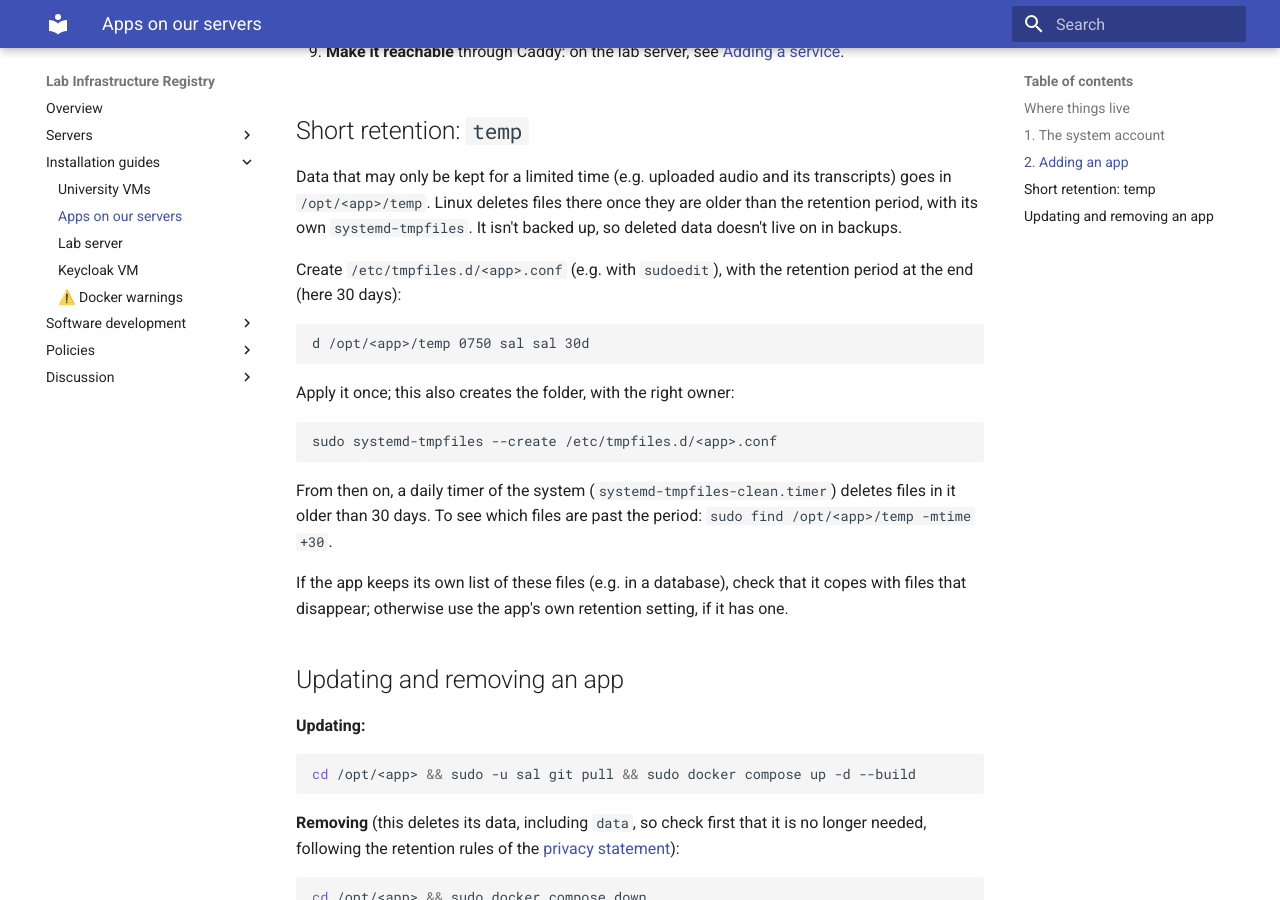
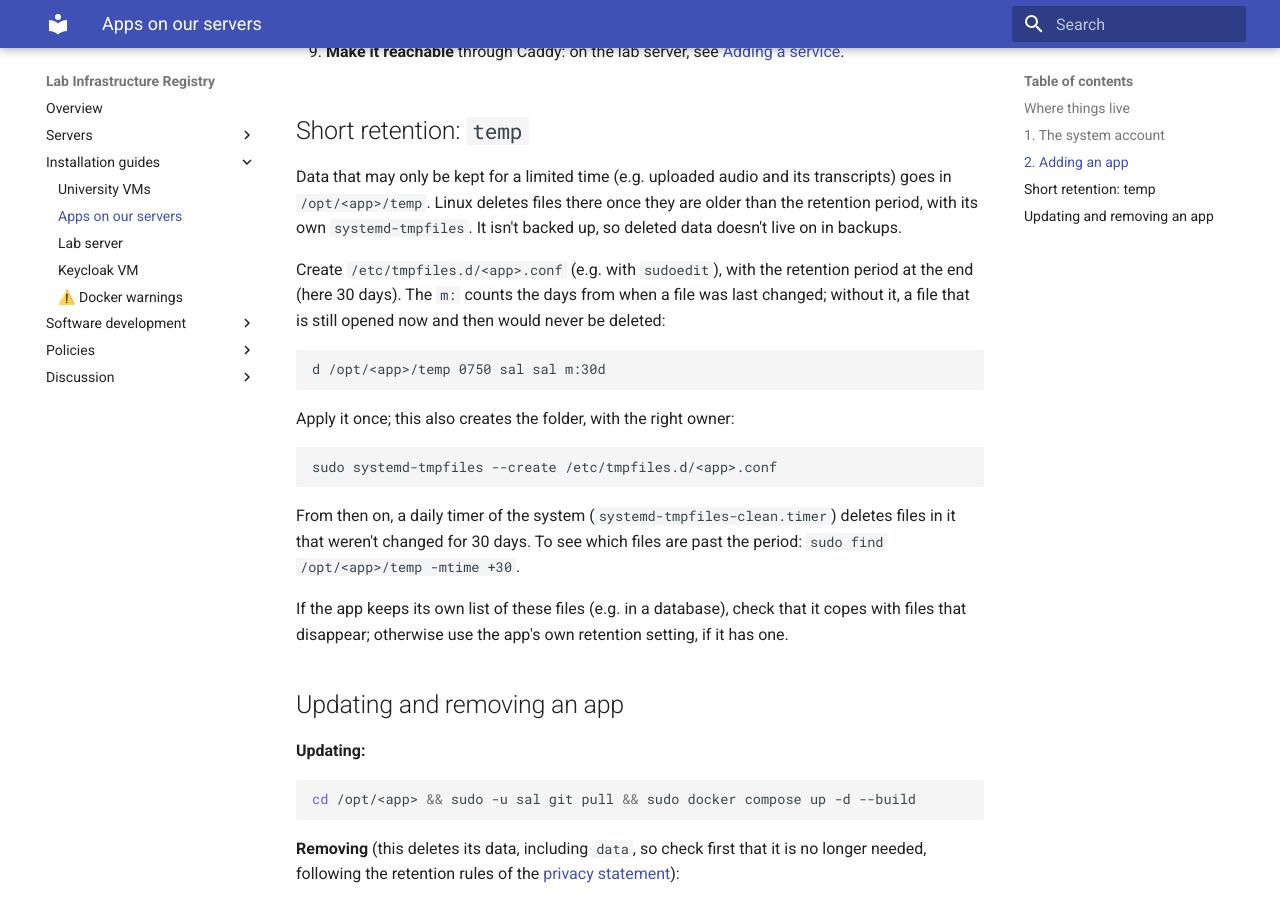
Before and after one commit to kasperwelbers/societal-analytics-lab-infra, an MkDocs documentation site: the page built from docs/install/apps.md, in a window 1280 px wide and 900 px high, scrolled down 3185 px. Built offline with MkDocs 1.6.1 and Material for MkDocs 9.7.7, drawn with Linux system fonts in a browser that asks for light colours.

Commit message:
Apps: tmpfiles retention counts from the last change (m:), tested
Co-Authored-By: Claude Opus 5.5 <noreply@anthropic.com>
Claude-Session: https://claude.ai/code/session_019W6Pqxp2q1zbwJeh2ybKkP

````diff
--- a/docs/install/apps.md
+++ b/docs/install/apps.md
@@ -104,10 +104,10 @@ sudo usermod -aG sal <admin>
 
 Data that may only be kept for a limited time (e.g. uploaded audio and its transcripts) goes in `/opt/<app>/temp`. Linux deletes files there once they are older than the retention period, with its own `systemd-tmpfiles`. It isn't backed up, so deleted data doesn't live on in backups.
 
-Create `/etc/tmpfiles.d/<app>.conf` (e.g. with `sudoedit`), with the retention period at the end (here 30 days):
+Create `/etc/tmpfiles.d/<app>.conf` (e.g. with `sudoedit`), with the retention period at the end (here 30 days). The `m:` counts the days from when a file was last changed; without it, a file that is still opened now and then would never be deleted:
 
 ```
-d /opt/<app>/temp 0750 sal sal 30d
+d /opt/<app>/temp 0750 sal sal m:30d
 ```
 
 Apply it once; this also creates the folder, with the right owner:
@@ -116,7 +116,7 @@ Apply it once; this also creates the folder, with the right owner:
 sudo systemd-tmpfiles --create /etc/tmpfiles.d/<app>.conf
 ```
 
-From then on, a daily timer of the system (`systemd-tmpfiles-clean.timer`) deletes files in it older than 30 days. To see which files are past the period: `sudo find /opt/<app>/temp -mtime +30`.
+From then on, a daily timer of the system (`systemd-tmpfiles-clean.timer`) deletes files in it that weren't changed for 30 days. To see which files are past the period: `sudo find /opt/<app>/temp -mtime +30`.
 
 If the app keeps its own list of these files (e.g. in a database), check that it copes with files that disappear; otherwise use the app's own retention setting, if it has one.
 
````
